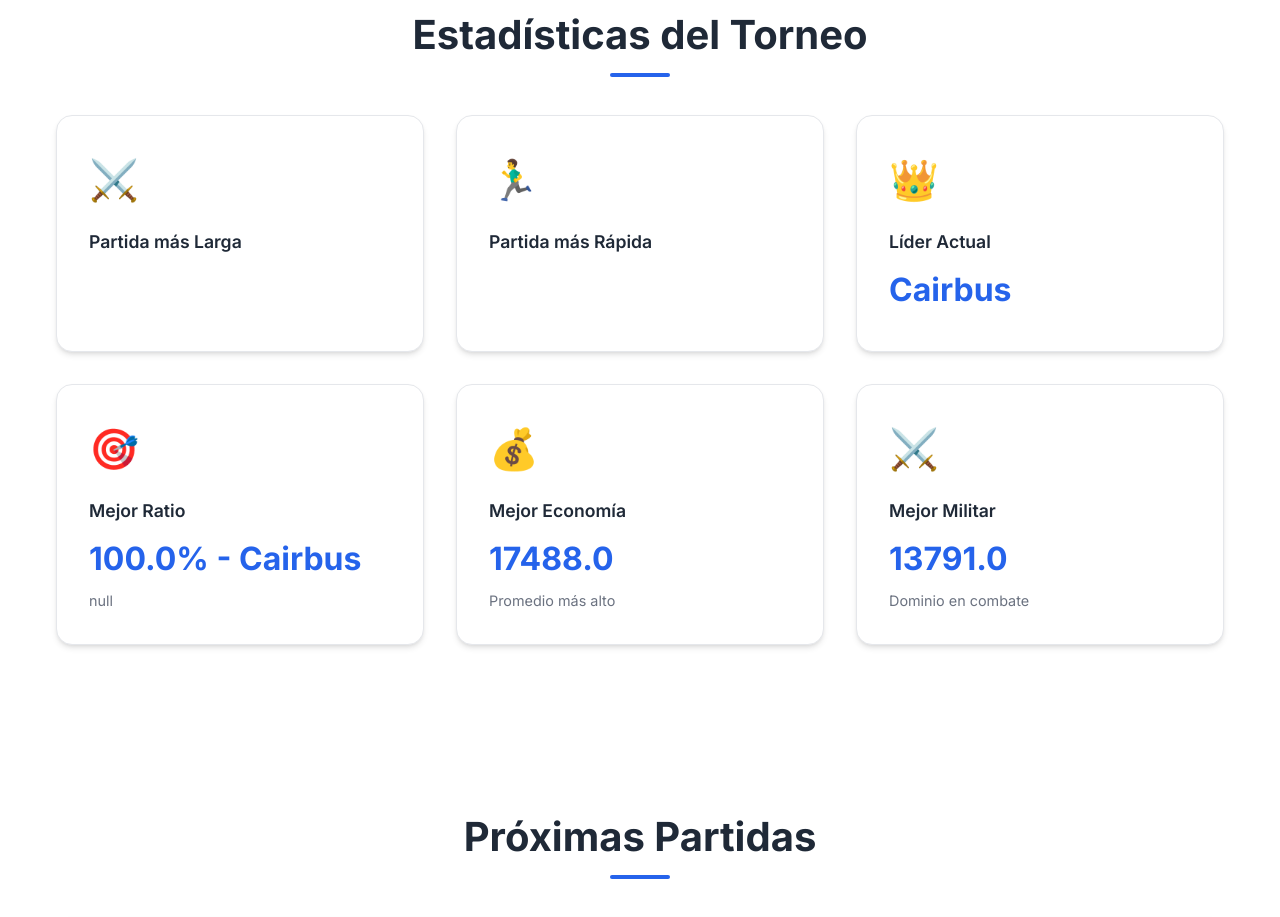
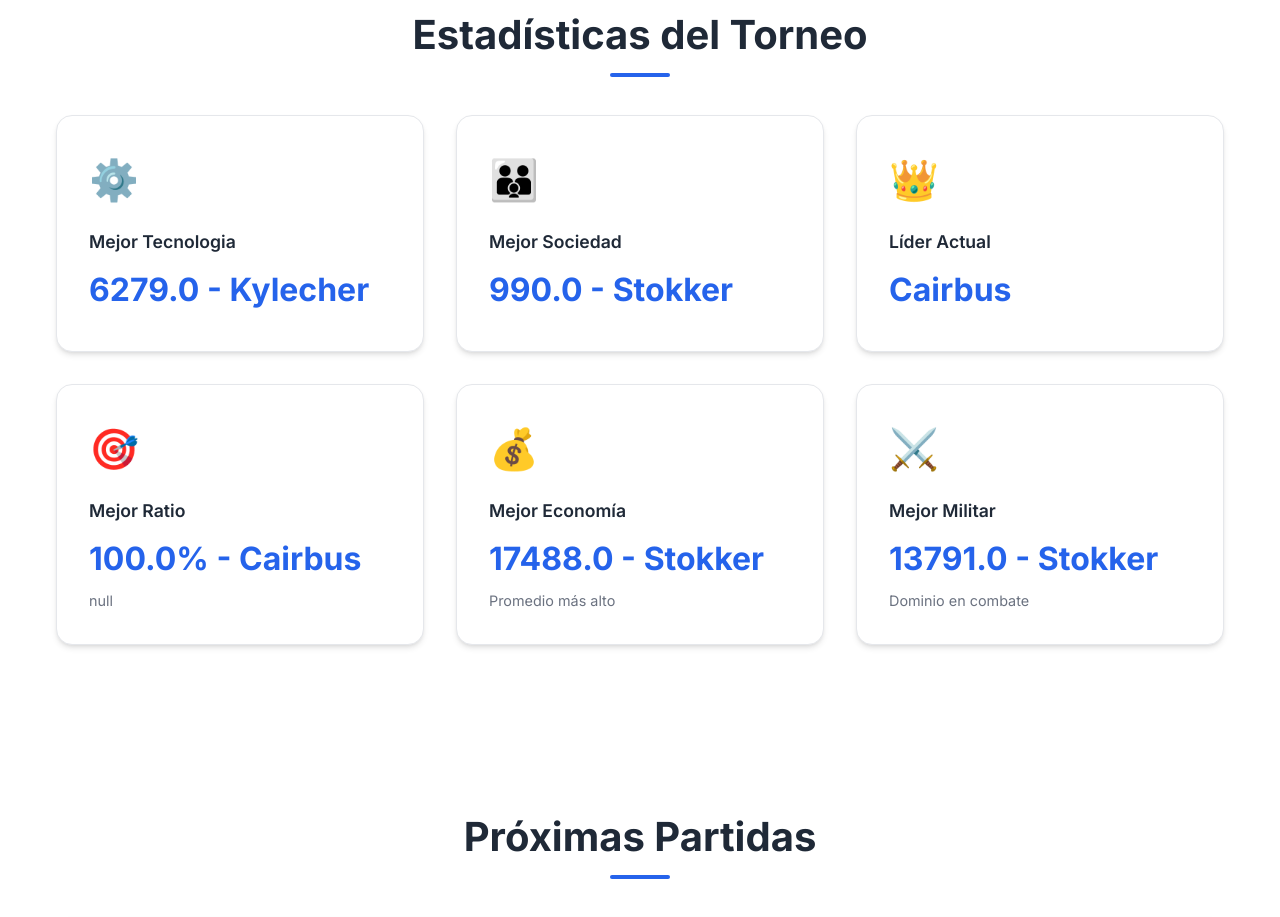
Before and after one commit to stokkerdev/age_of_araganes, a plain HTML site: page index.html in a window 1280 px wide. Shown: the part 2970-3887 px from the top of the page. Drawn offline with Linux system fonts and the light colour scheme.

Commit message:
Mejorado las estadisticas de torneo

```diff
--- a/index.html
+++ b/index.html
@@ -112,18 +112,18 @@
         <h2 class="section-title">Estadísticas del Torneo</h2>
         <div class="stats-grid">
           <div class="stats-card">
-            <div class="stats-icon">⚔️</div>
+            <div class="stats-icon">⚙️</div>
             <div class="stats-content">
-              <h3>Partida más Larga</h3>
-              <p class="stats-value"></p>
+              <h3>Mejor Tecnologia</h3>
+              <p class="stats-value" id="best-tecno"></p>
               <p class="stats-detail"></p>
             </div>
           </div>
           <div class="stats-card">
-            <div class="stats-icon">🏃‍♂️</div>
+            <div class="stats-icon">👪</div>
             <div class="stats-content">
-              <h3>Partida más Rápida</h3>
-              <p class="stats-value"></p>
+              <h3>Mejor Sociedad</h3>
+              <p class="stats-value" id="best-society"></p>
               <p class="stats-detail"></p>
             </div>
           </div>
@@ -147,7 +147,7 @@
             <div class="stats-icon">💰</div>
             <div class="stats-content">
               <h3>Mejor Economía</h3>
-              <p class="stats-value" id="best-economy">none</p>
+              <p class="stats-value" id="best-economy"></p>
               <p class="stats-detail">Promedio más alto</p>
             </div>
           </div>
@@ -155,7 +155,7 @@
             <div class="stats-icon">⚔️</div>
             <div class="stats-content">
               <h3>Mejor Militar</h3>
-              <p class="stats-value" id="best-military">92.1</p>
+              <p class="stats-value" id="best-military"></p>
               <p class="stats-detail">Dominio en combate</p>
             </div>
           </div>
--- a/js/players.js
+++ b/js/players.js
@@ -470,10 +470,16 @@ document.addEventListener('DOMContentLoaded', function () {
 function updateMainStatsWithPlayerData() {
   const bestEconomy = playerProfileManager.getBestPlayerInCategory('economy');
   const bestMilitary = playerProfileManager.getBestPlayerInCategory('military');
+  const bestTecnology = playerProfileManager.getBestPlayerInCategory('technology');
+  const bestSociety = playerProfileManager.getBestPlayerInCategory('society');
 
+  const bestTecnologyEl = document.getElementById('best-tecno');
+  const bestSocietyEl = document.getElementById('best-society');
   const bestEconomyEl = document.getElementById('best-economy');
   const bestMilitaryEl = document.getElementById('best-military');
 
-  if (bestEconomyEl) bestEconomyEl.textContent = bestEconomy.categoryStats.economy.average.toFixed(1);
-  if (bestMilitaryEl) bestMilitaryEl.textContent = bestMilitary.categoryStats.military.average.toFixed(1);
+  if (bestTecnologyEl) bestTecnologyEl.textContent = `${bestTecnology.categoryStats.technology.average.toFixed(1)} - ${bestTecnology.name}`;
+  if (bestSocietyEl) bestSocietyEl.textContent = `${bestSociety.categoryStats.society.average.toFixed(1)} - ${bestSociety.name}`;
+  if (bestEconomyEl) bestEconomyEl.textContent = `${bestEconomy.categoryStats.economy.average.toFixed(1)} - ${bestEconomy.name}`;
+  if (bestMilitaryEl) bestMilitaryEl.textContent =`${ bestMilitary.categoryStats.military.average.toFixed(1)} - ${bestMilitary.name}`;
 }
```
